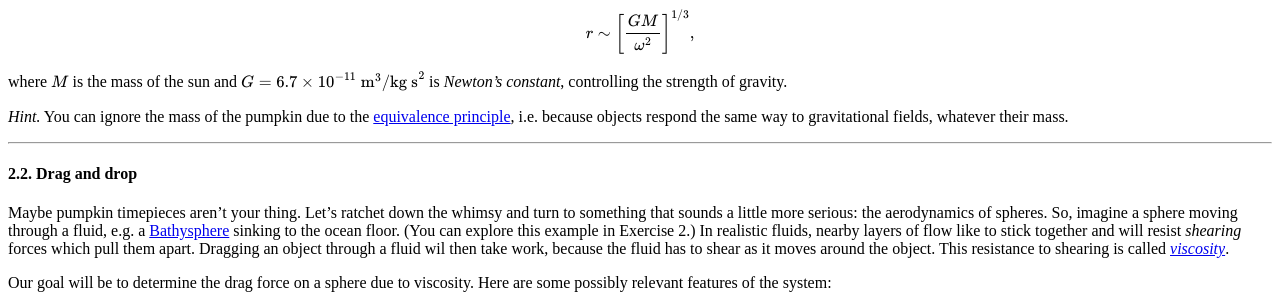
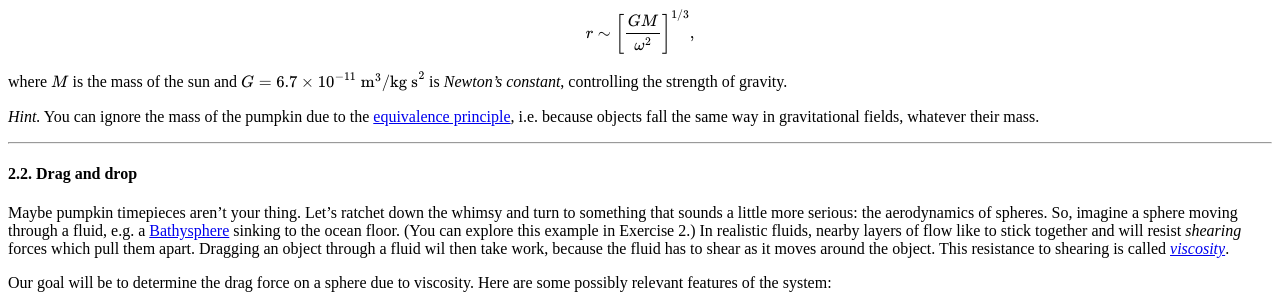
Before and after one commit to hapax/hapax.github.io, a Jekyll site: the page built from assets/simple-physics.md, in a window 1280 px wide and 900 px high, scrolled down 2431 px. Shown: the part 152-452 px from the top of the window. Built offline with Jekyll 4.4.1, drawn with Linux system fonts in a browser that asks for light colours; our own code applies the rules of GitHub Pages for plain Markdown files; formulas are drawn with MathJax 3; a script that is not in the unit is left out.

Commit message:
Update simple-physics.md

```diff
--- a/assets/simple-physics.md
+++ b/assets/simple-physics.md
@@ -227,7 +227,7 @@ of gravity.
 
 *Hint.* You can ignore the mass of the pumpkin due to the
 [equivalence principle](https://en.wikipedia.org/wiki/Equivalence_principle),
-i.e. because objects respond the same way to gravitational fields, whatever
+i.e. because objects fall the same way in gravitational fields, whatever
 their mass.
 
 ---
```
